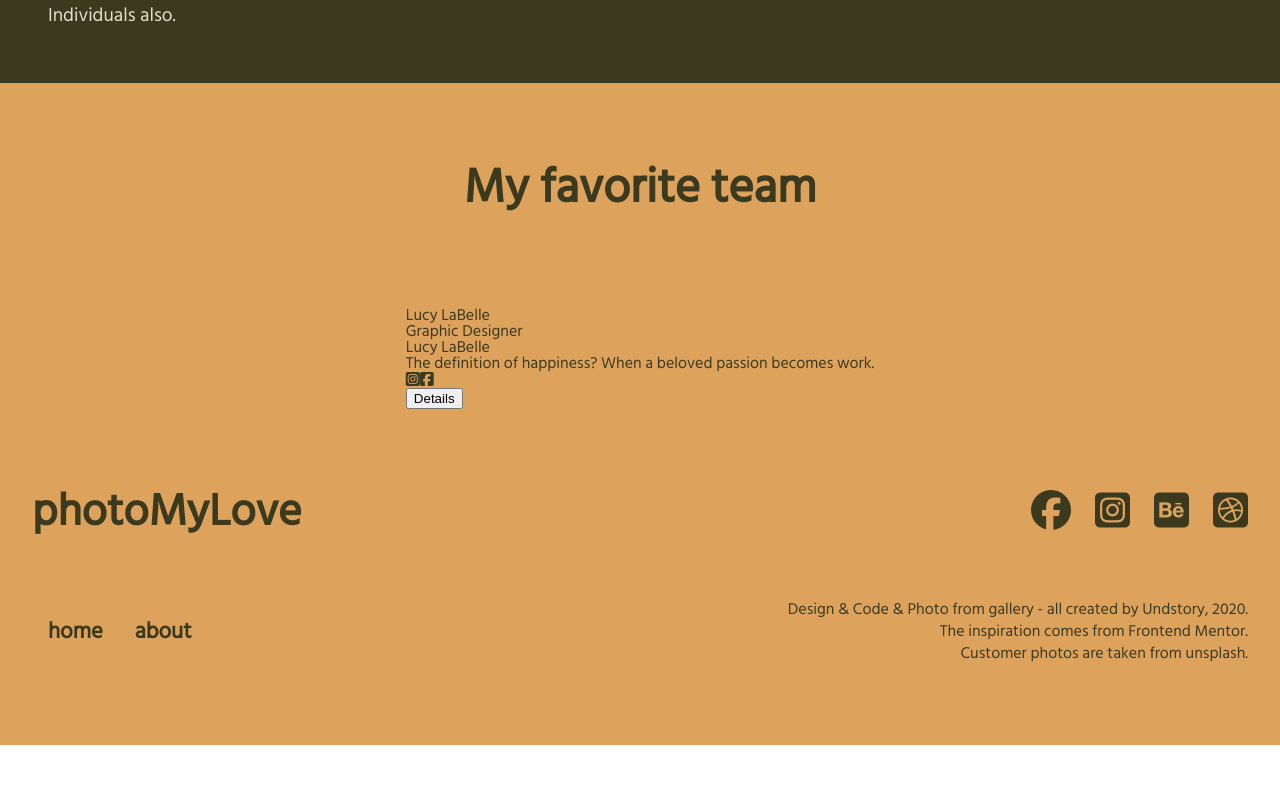
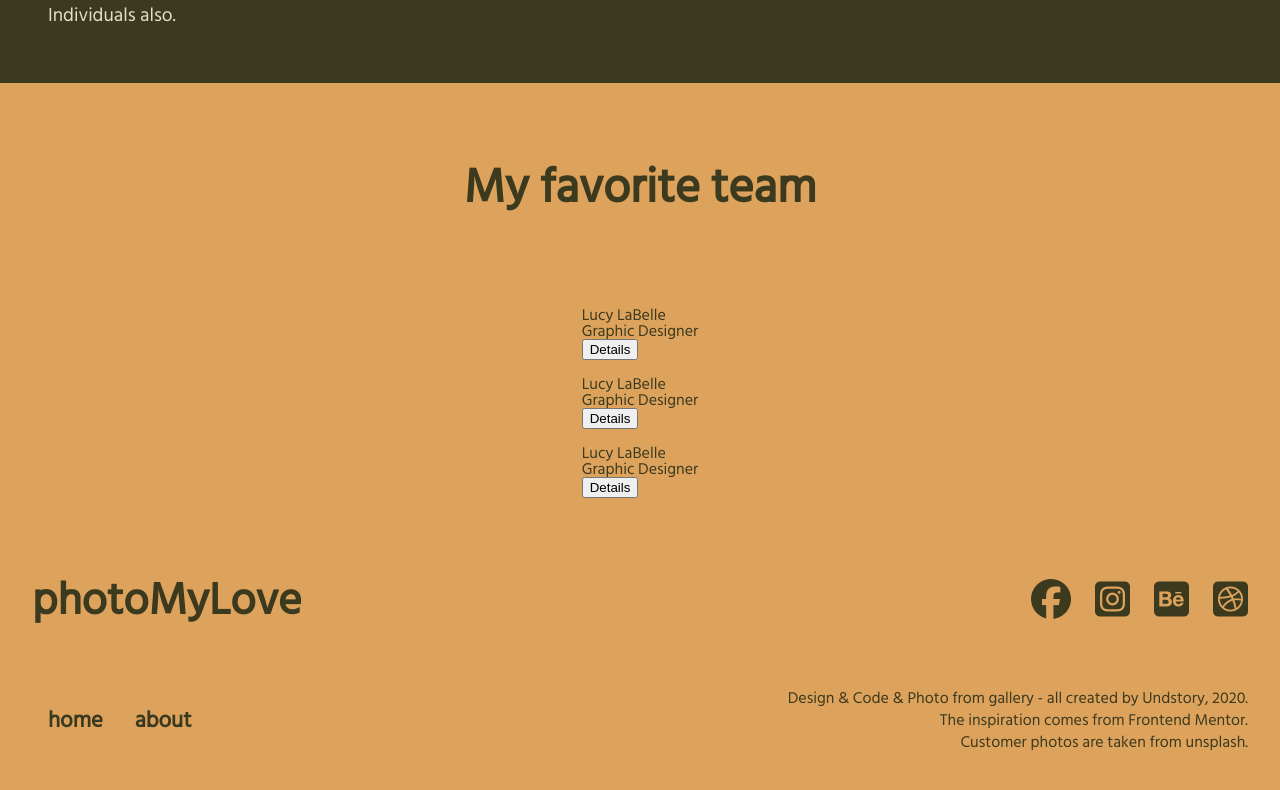
Before and after one commit to undstory/photo_my_love-with-Vue.js, a Vue app: page /#/about in a window 1280 px wide. Shown: the part 700-1490 px from the top of the page. Before the commit the page ends 1445 px from the top, so only its background shows below. Built offline with nearby package versions, Linux system fonts and the light colour scheme.

Commit message:
teamCard play with vue

```diff
--- a/src/components/MyTeam.vue
+++ b/src/components/MyTeam.vue
@@ -3,13 +3,13 @@
        <div class="team__wrapper container">
            <h2 class="team__title">My favorite team</h2>
            <div class="team__box">
-               <div class="team__card">
-                   <div class="card team__card--obverse">
+               <!-- <div class="team__card">
+                   <div class="card team__card--obverse" v-if="obverse">
                         <img class="card__img" src="" alt="">
                         <h3 class="card__name">Lucy LaBelle</h3>
                         <h4 class="card__profession">Graphic Designer</h4>
                    </div>
-                   <div class="team__card--reverse">
+                   <div class="team__card--reverse" v-else>
                         <h3 class="card__name">Lucy LaBelle</h3>
                         <p class="card__words">The definition of happiness? When a beloved passion becomes work.</p>
                         <div class="card__social">
@@ -17,16 +17,33 @@
                             <a class="card__social--link"><i class="fab fa-facebook-square"></i></a>
                         </div>
                    </div>
-                   <button class="team__card--btn">Details</button>
-               </div>
+                   <button class="team__card--btn" @click="changeView">Details</button>
+               </div> -->
+               <team-card :obverse="obverse" @otherView="secondView"></team-card>
            </div>
        </div>
     </section>
 </template>
 
 <script>
+
+import TeamCard from './TeamCard';
+
 export default {
-    name: 'my-team'
+    name: 'my-team',
+    components: {
+        TeamCard
+    },
+    data() {
+        return {
+            obverse: true,
+        }
+    },
+    methods: {
+        secondView(value) {
+            this.obverse = value;
+        }
+    }
 }
 </script>
 
@@ -57,12 +74,6 @@ export default {
         flex-direction: row;
     }
 
-    // &__card {
-    //     display: flex;
-    //     flex-direction: column;
-    //     justify-content: center;
-    //     align-items: center;
-    // }
 }
 
 .container {
--- /dev/null
+++ b/src/components/TeamCard.vue
@@ -0,0 +1,83 @@
+<template>
+    <div>
+        <div class="team__card">
+                    <div class="card team__card--obverse" v-if="obverse">
+                            <img class="card__img" src="" alt="">
+                            <h3 class="card__name">Lucy LaBelle</h3>
+                            <h4 class="card__profession">Graphic Designer</h4>
+                    </div>
+                    <div class="team__card--reverse" v-else>
+                            <h3 class="card__name">Lucy LaBelle</h3>
+                            <p class="card__words">The definition of happiness? When a beloved passion becomes work.</p>
+                            <div class="card__social">
+                                <a class="card__social--link"><i class="fab fa-instagram-square"></i></a>
+                                <a class="card__social--link"><i class="fab fa-facebook-square"></i></a>
+                            </div>
+                    </div>
+                    <button class="team__card--btn" @click="changeView">Details</button>
+        </div>
+        <div class="team__card">
+                    <div class="card team__card--obverse" v-if="obverse">
+                            <img class="card__img" src="" alt="">
+                            <h3 class="card__name">Lucy LaBelle</h3>
+                            <h4 class="card__profession">Graphic Designer</h4>
+                    </div>
+                    <div class="team__card--reverse" v-else>
+                            <h3 class="card__name">Lucy LaBelle</h3>
+                            <p class="card__words">The definition of happiness? When a beloved passion becomes work.</p>
+                            <div class="card__social">
+                                <a class="card__social--link"><i class="fab fa-instagram-square"></i></a>
+                                <a class="card__social--link"><i class="fab fa-facebook-square"></i></a>
+                            </div>
+                    </div>
+                    <button class="team__card--btn" @click="changeView">Details</button>
+        </div>
+        <div class="team__card">
+                    <div class="card team__card--obverse" v-if="obverse">
+                            <img class="card__img" src="" alt="">
+                            <h3 class="card__name">Lucy LaBelle</h3>
+                            <h4 class="card__profession">Graphic Designer</h4>
+                    </div>
+                    <div class="team__card--reverse" v-else>
+                            <h3 class="card__name">Lucy LaBelle</h3>
+                            <p class="card__words">The definition of happiness? When a beloved passion becomes work.</p>
+                            <div class="card__social">
+                                <a class="card__social--link"><i class="fab fa-instagram-square"></i></a>
+                                <a class="card__social--link"><i class="fab fa-facebook-square"></i></a>
+                            </div>
+                    </div>
+                    <button class="team__card--btn" @click="changeView">Details</button>
+        </div>
+    </div>
+</template>
+
+<script>
+export default {
+    name: 'team-card',
+    props: {
+        obverse: {
+            type: Boolean,
+            required: true
+        }
+    },
+    data() {
+        return {
+            view: this.obverse
+        }
+    },
+    methods: {
+        changeView() {
+            this.view = !this.view;
+            this.$emit("otherView",
+                this.view
+
+           )
+
+        }
+    }
+}
+</script>
+
+<style>
+
+</style>
--- a/src/views/About.vue
+++ b/src/views/About.vue
@@ -27,7 +27,7 @@
 <script>
 
 import MyFooter from '../components/MyFooter'
-import MyTeam from '../components/Myteam'
+import MyTeam from '../components/MyTeam'
 
 export default {
     name: 'About',
```
